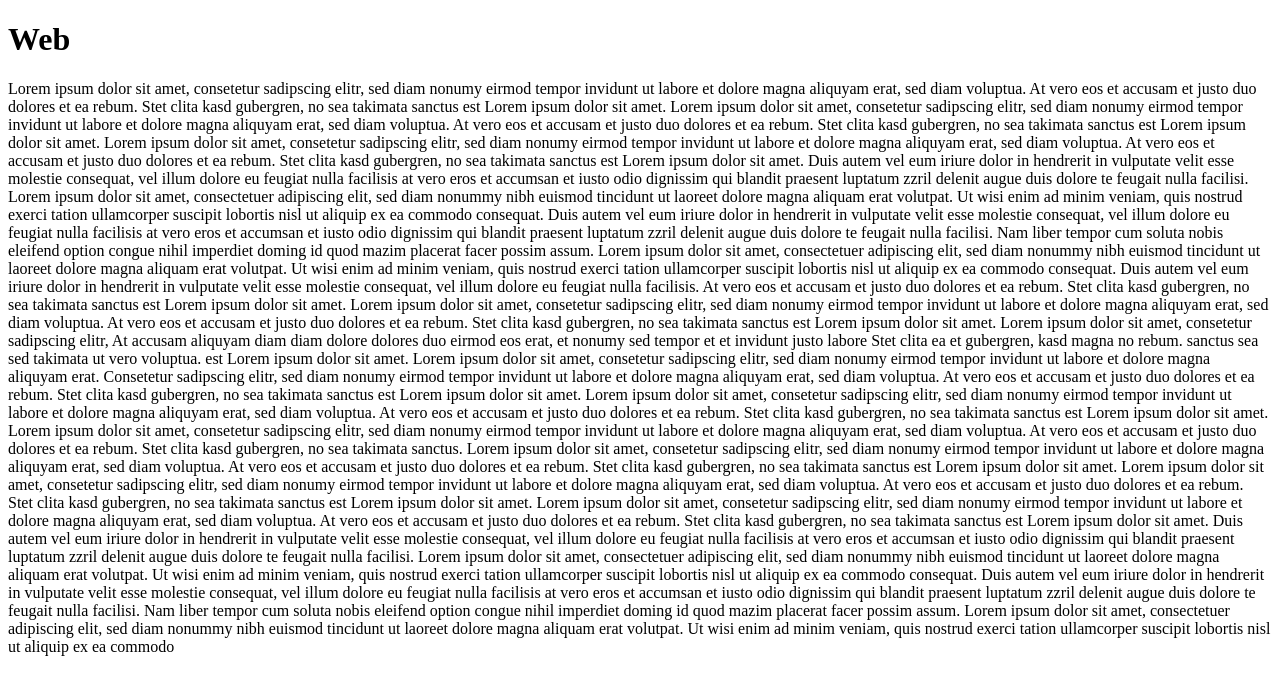
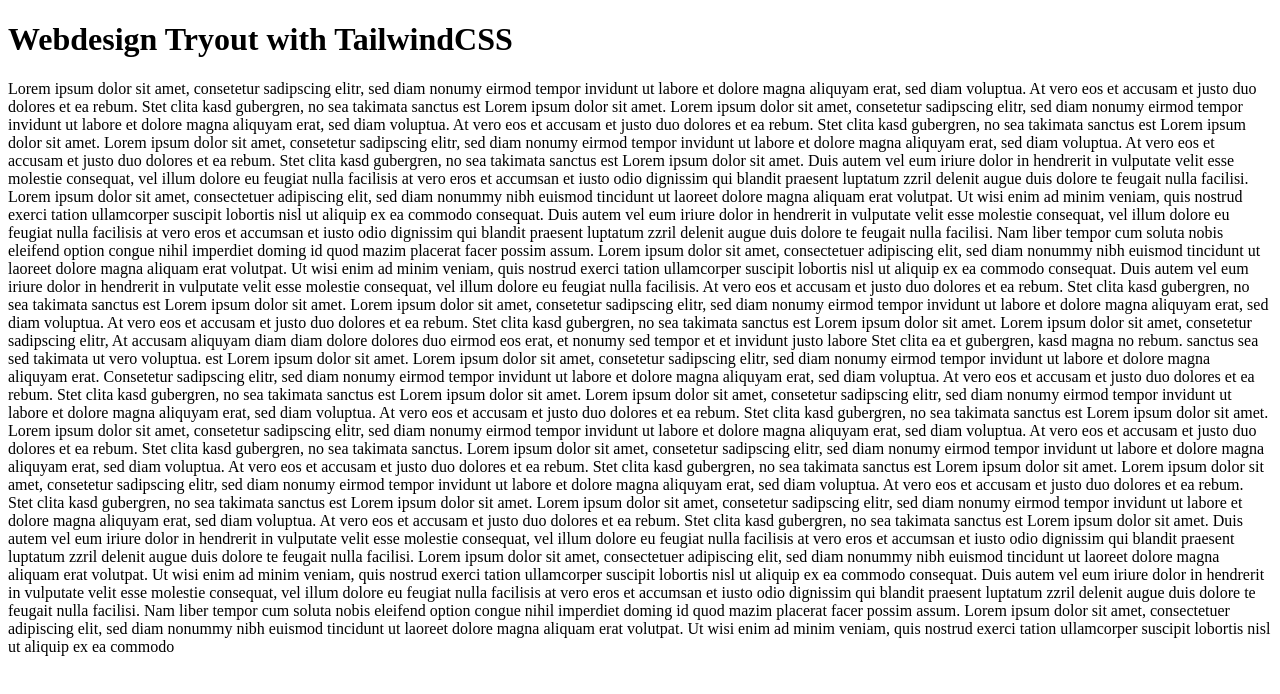
Before and after one commit to HolzTy220012/web-tryout, a plain HTML site: page index.html in a window 1280 px wide. Drawn offline with Linux system fonts and the light colour scheme.

Commit message:
feat: html added

```diff
--- a/index.html
+++ b/index.html
@@ -8,7 +8,7 @@
 </head>
 
 <body>
-    <h1>Web</h1>
+    <h1>Webdesign Tryout with TailwindCSS</h1>
     <p>Lorem ipsum dolor sit amet, consetetur sadipscing elitr, sed diam nonumy eirmod tempor invidunt ut labore et
         dolore magna aliquyam erat, sed diam voluptua. At vero eos et accusam et justo duo dolores et ea rebum. Stet
         clita kasd gubergren, no sea takimata sanctus est Lorem ipsum dolor sit amet. Lorem ipsum dolor sit amet,
```
